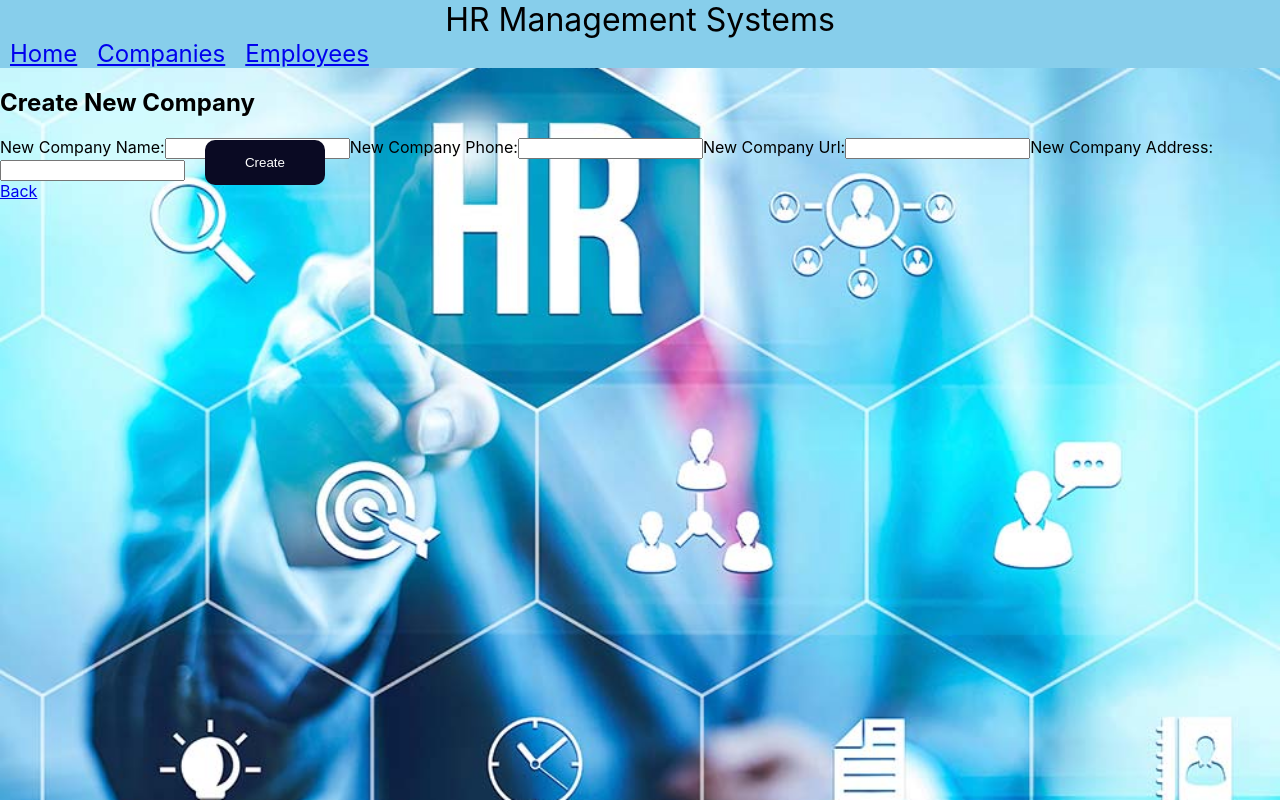
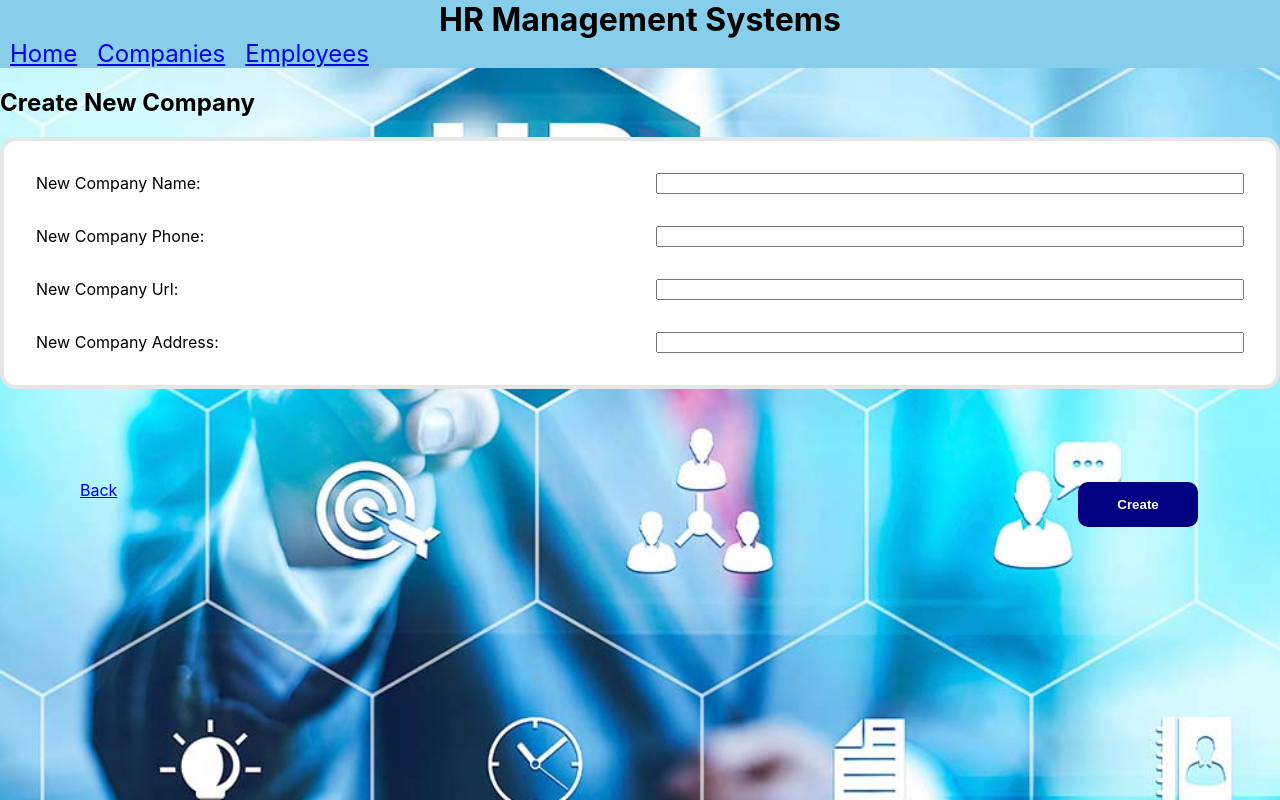
Before and after one commit to Aonmonomer/HR-Management-Systems, a React (Create React App) app in the folder hrm_systems/: page /company/create in a window 1280 px wide. Built offline with nearby package versions, Linux system fonts and the light colour scheme; no server answers; the HTML template or start-up script is replaced by a standard one.

Commit message:
Adjusted some button css

```diff
--- a/hrm_systems/src/App.css
+++ b/hrm_systems/src/App.css
@@ -16,6 +16,7 @@ body {
 header {
 background-color: skyblue;
 text-align: center;
+font-weight: bold;
 
 }
 
@@ -67,15 +68,61 @@ nav{
   justify-content: space-around;
 }
 
+.company-card {
+  display: block;
+  padding: 2em;
+  width: 10em;
+  height: 3em;
+  background-color: aqua;
+  border-radius: 0.5em;
+  margin: 3em;
+  justify-content:flex-start;
+  box-shadow: 0 0 0.25em rgba(0, 0, 0, 0.527);
+  color: white;
+  font-family: 'Georgia';
+  cursor: pointer;
+}
 button {
+  font-weight: bold;
   position: absolute;
   top: 15%;
-  background-color:#0a0a23;
+  background-color: navy;
   color: #fff;
   border:none;
   border-radius:10px;
   padding:15px;
   min-height:30px;
   min-width: 120px;
-  margin: 20px;
+  margin: 2px;
+  cursor: pointer;
 }
+
+#companiesBackLink{
+  margin: 5em;
+  position: absolute;
+  top: 5rem;
+}
+
+#companyCreateBackLink{
+  margin: 5em;
+  position: absolute;
+  top: 25rem;
+}
+
+form {
+  box-sizing: border-box;
+  padding: 2rem;
+  border-radius: 1rem;
+  background-color: hsl(0, 0%, 100%);
+  border: 4px solid hsl(0, 0%, 90%);
+  display: grid;
+  grid-template-columns: 1fr 1fr;
+  gap: 2rem;
+}
+
+.companycreatebtn {
+  position: absolute;
+  top: 30rem;
+  right: 5rem;
+  cursor: pointer;
+}
--- a/hrm_systems/src/components/Company/CompanyCreate.jsx
+++ b/hrm_systems/src/components/Company/CompanyCreate.jsx
@@ -42,6 +42,9 @@ const CompanyCreate = () => {
   return (
     <div>
       <h2>Create New Company</h2>
+      <Link to="/companies" id="companyCreateBackLink">
+        Back
+      </Link>
       <form onSubmit={handleSubmit}>
         <label htmlFor="companyName">New Company Name:</label>
         <input
@@ -71,9 +74,10 @@ const CompanyCreate = () => {
           onChange={handleChange}
           value={formState.companyAddress}
         />
-        <button type="submit">Create</button>
+        <button type="submit" className="companycreatebtn">
+          Create
+        </button>
       </form>
-      <Link to="/companies">Back</Link>
     </div>
   )
 }
--- a/hrm_systems/src/pages/Companies.js
+++ b/hrm_systems/src/pages/Companies.js
@@ -27,18 +27,19 @@ const Companies = () => {
   return (
     <div>
       <div>
-        <h1>Companies in the system: </h1>
+        <h1>Companies in the systems: </h1>
       </div>
+      <Link to="/" id="companiesBackLink">
+        Back
+      </Link>
       <button onClick={() => goToCreateCompany()}>Create new company</button>
       <div className="company-grid">
         {companies.map((company) => (
-          <div key={company.id}>
+          <div className="company-card" key={company.id}>
             <Link to={`/company/${company._id}`}>{company.companyName}</Link>
           </div>
         ))}
       </div>
-
-      <Link to="/">Back</Link>
     </div>
   )
 }
```
